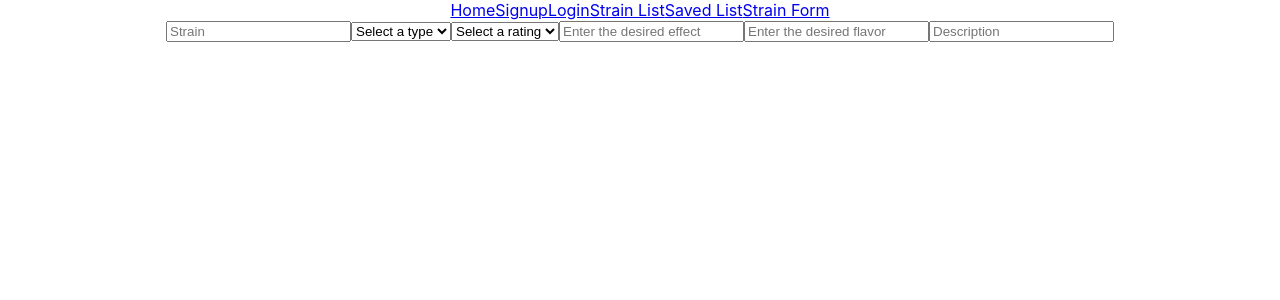
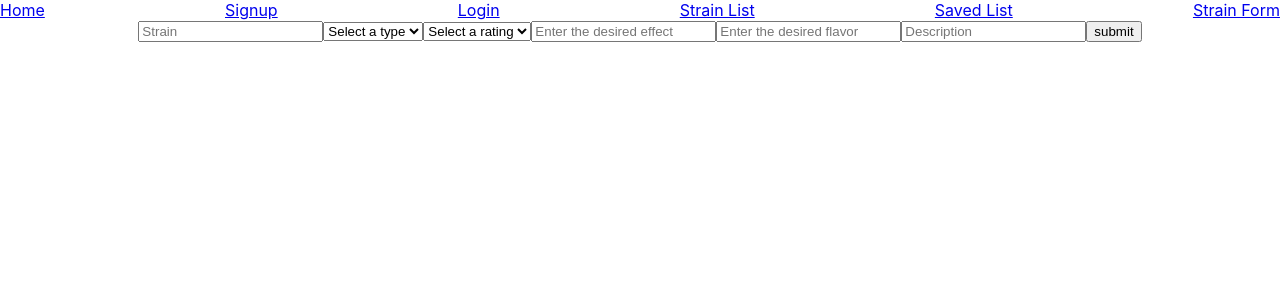
Before and after one commit to SeanShadle/front-end, a React (Create React App) app in the folder medcabinet/: page /StrainForm in a window 1280 px wide. Shown: the top 300 px of the page. Built offline with nearby package versions, Linux system fonts and the light colour scheme.

Commit message:
added submit button to strainform and login. Added spacing to nav

```diff
--- a/medcabinet/src/App.css
+++ b/medcabinet/src/App.css
@@ -6,6 +6,11 @@
   height: 40vmin;
   pointer-events: none;
 }
+
+.nav-links{
+  display:flex;
+  justify-content: space-between;
+  }
 
 @media (prefers-reduced-motion: no-preference) {
   .App-logo {
--- a/medcabinet/src/components/Login.js
+++ b/medcabinet/src/components/Login.js
@@ -17,6 +17,7 @@ export default function Login(){
             name="password"
             ref={register({required: "Password required", minLength: 8})}
             />
+            <input type="submit" value="Login" />
         </form>
     )
 }
--- a/medcabinet/src/components/StrainForm.js
+++ b/medcabinet/src/components/StrainForm.js
@@ -28,6 +28,7 @@ export default function StrainForm(){
             <input type="text" placeholder="Enter the desired effect" ref={register} />
             <input type="text" placeholder="Enter the desired flavor" ref={register} />
             <input type="text" placeholder="Description" ref={register}/>
+            <input type="submit" value="submit" />
         </form>
     )
 }
```
